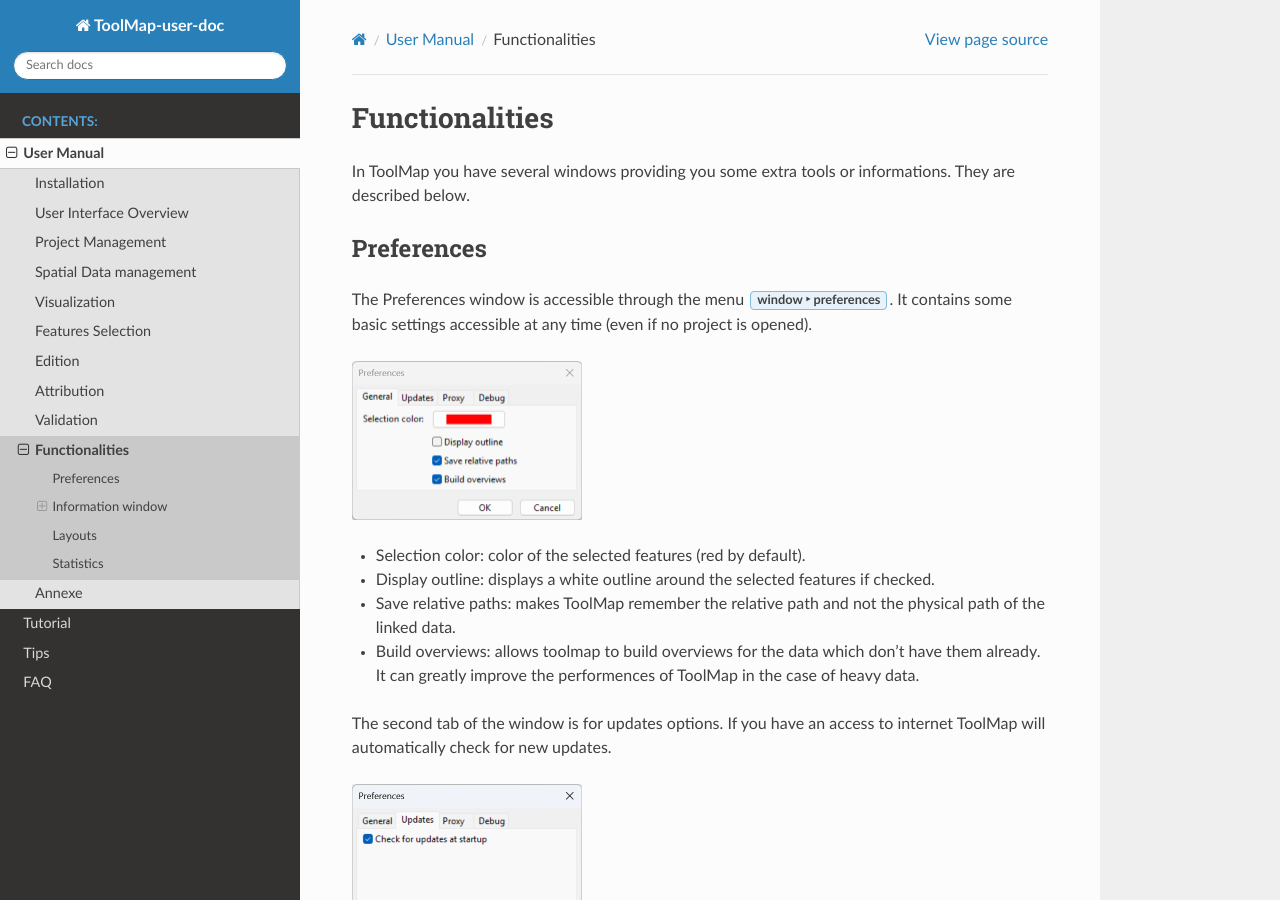
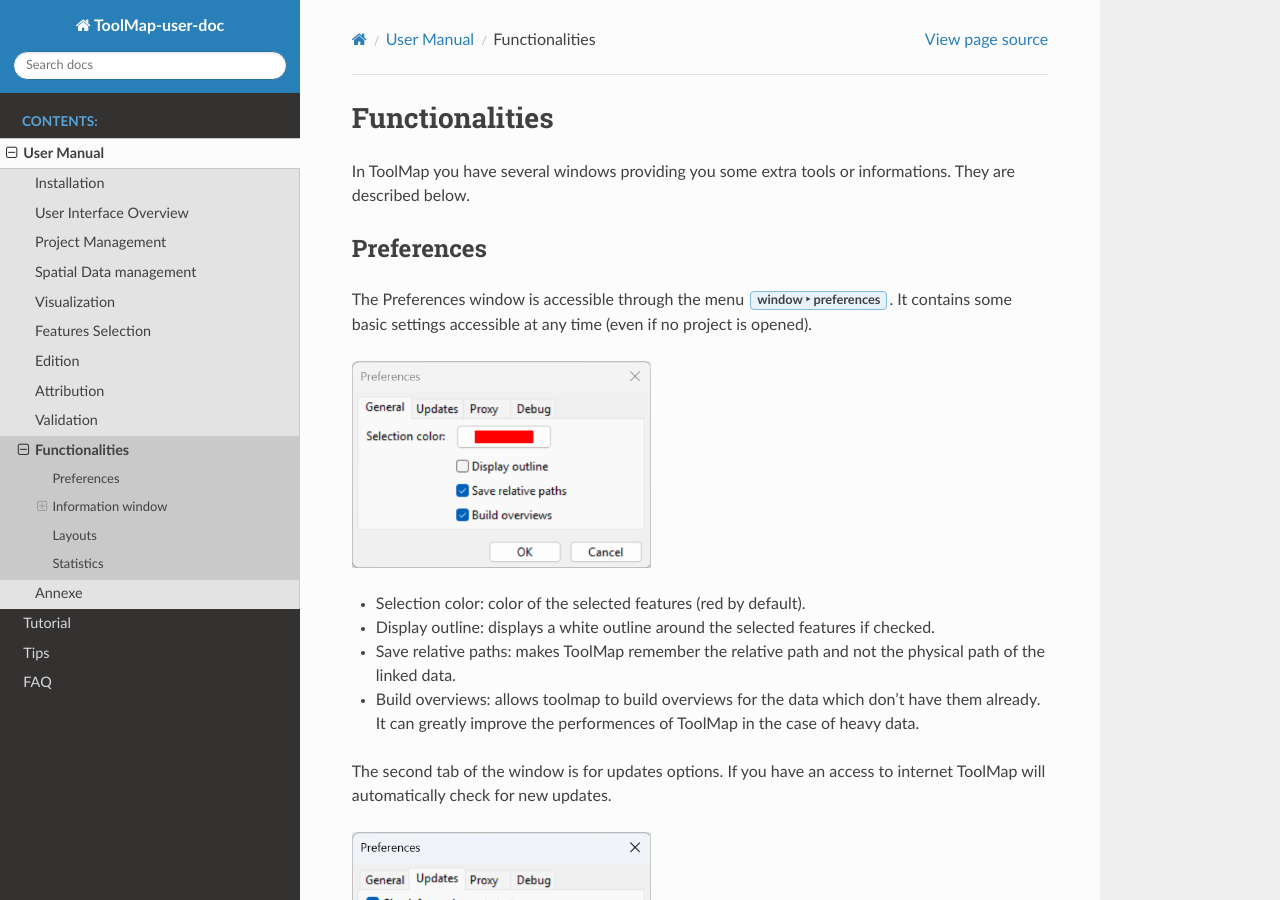
Before and after one commit to terranum-ch/ToolMap-user-doc, a Sphinx documentation site: the page built from doc/usermanual/fonctionalities.rst, in a window 1280 px wide and 900 px high. Built offline with Sphinx 7.4.7 and the Read the Docs theme 3.1.0, drawn with Linux system fonts in a browser that asks for light colours.

Commit message:
Rescaling the images.

```diff
--- a/doc/usermanual/fonctionalities.rst
+++ b/doc/usermanual/fonctionalities.rst
@@ -9,7 +9,7 @@
 The Preferences window is accessible through the menu :menuselection:`window --> preferences`. It contains some basic settings accessible at any time (even if no project is opened).
 
 .. image:: img/window-preferences.png
-   :scale: 50
+   :scale: 65
 
 * Selection color: color of the selected features (red by default).
 * Display outline: displays a white outline around the selected features if checked.
@@ -19,14 +19,14 @@
 The second tab of the window is for updates options. If you have an access to internet ToolMap will automatically check for new updates.
 
 .. image:: img/window-preferences2.png
-   :scale: 50
+   :scale: 65
 
 * Activate/deactivate the update check
 
 The third tab of the window is for the proxy configuration. If you are behind a proxy, you can set it here so that ToolMap can access the internet.
 
 .. image:: img/window-preferences3.png
-   :scale: 50
+   :scale: 65
 
 * Use system proxy: if checked, ToolMap will use the system proxy settings.
 * Proxy informations: you can set the proxy address and port (ex: myproxy.com:8080).
@@ -34,7 +34,7 @@
 The fourth tab of the window is for debugging options.
 
 .. image:: img/window-preferences4.png
-   :scale: 50
+   :scale: 65
 
 
 .. _information-window:
```
